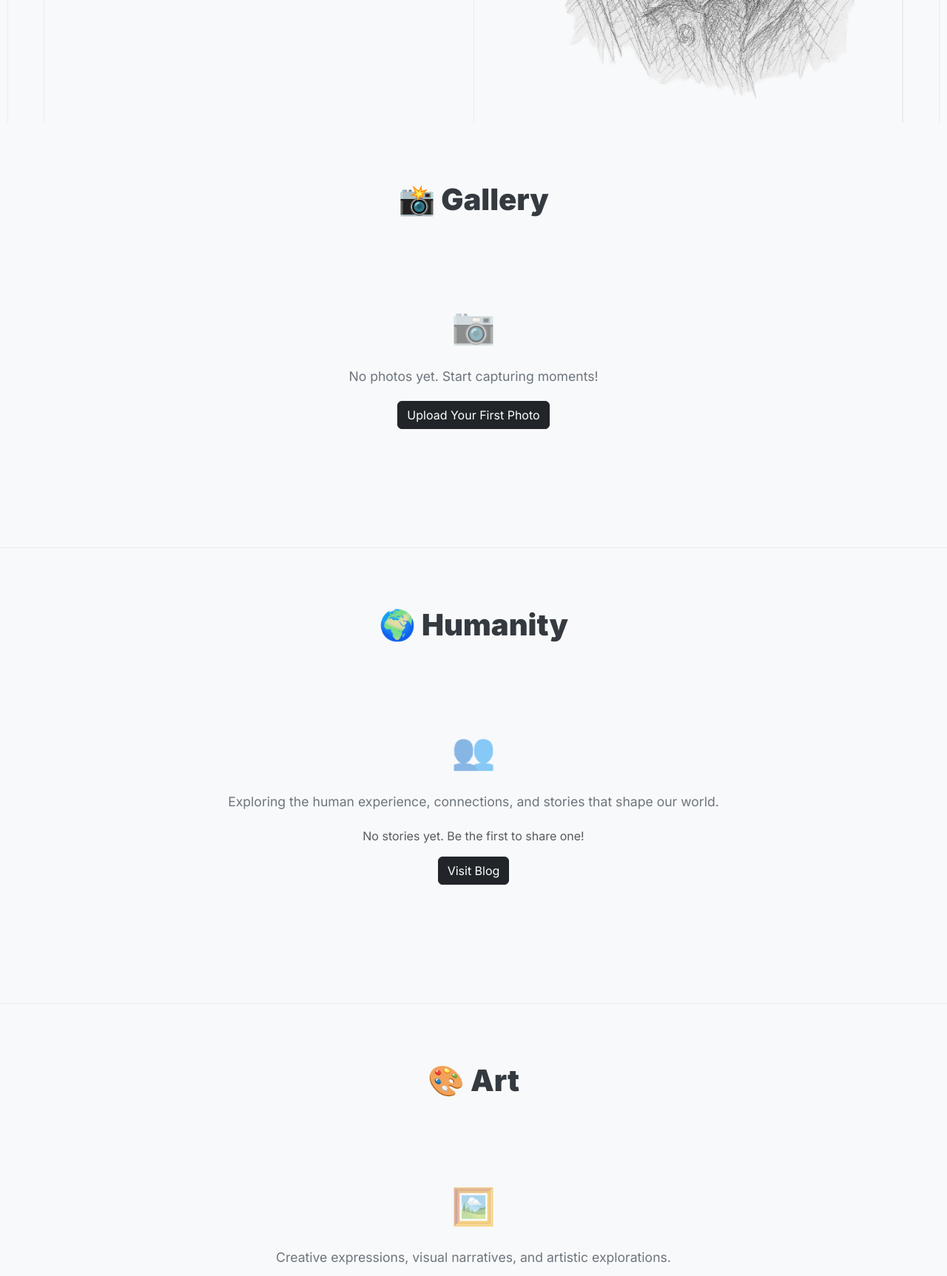
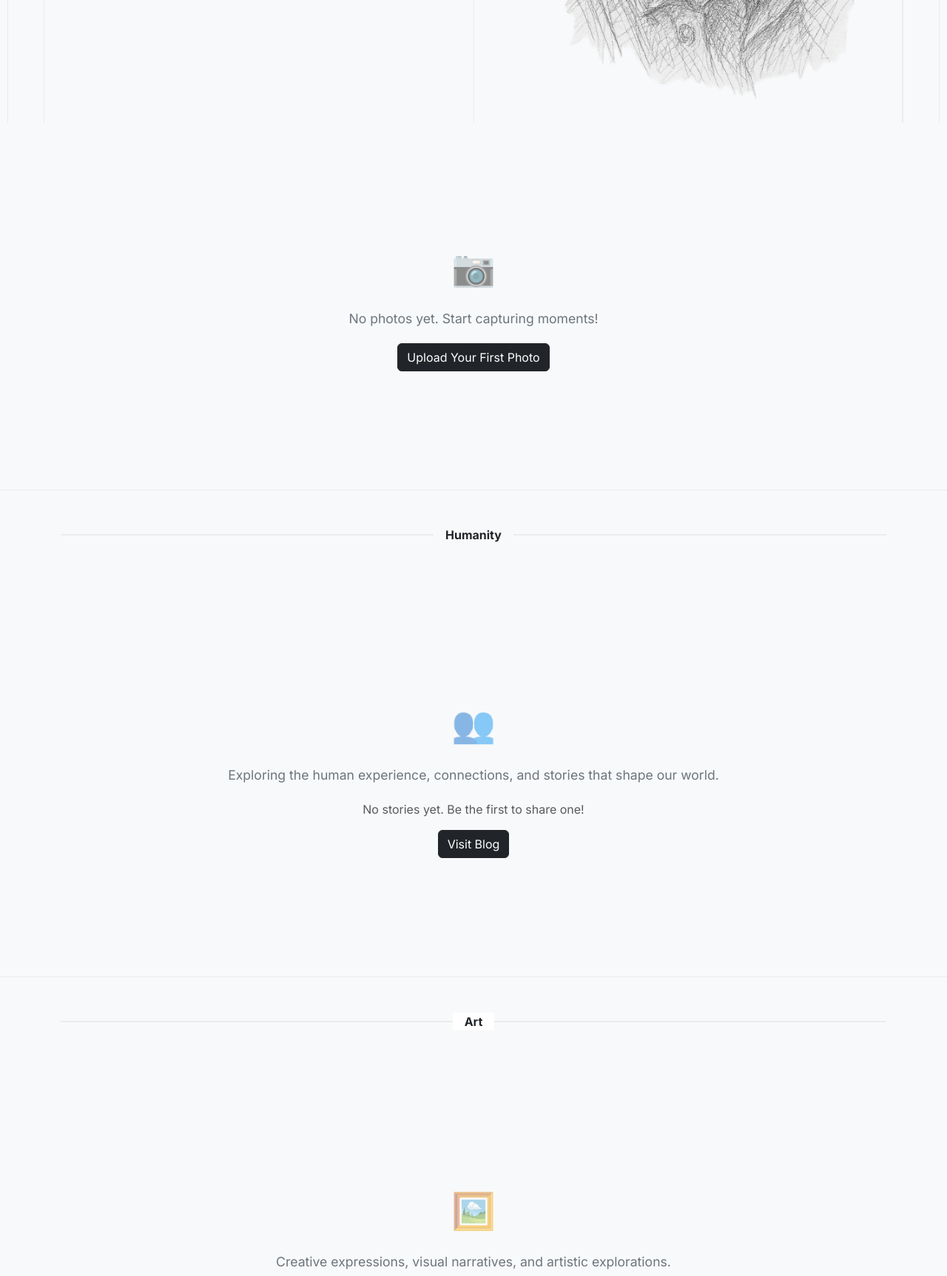
Before and after one commit to kovzhu/mySite, a Flask app: page / in a window 1280 px wide. Shown: the part 634-2359 px from the top of the page at 74% size. Run offline with Flask 3, Linux system fonts and the light colour scheme; data that the repository does not hold is empty; some libraries are stand-ins or nearby versions.

Commit message:
feat: Add database verification script and update index page section dividers.

```diff
--- a/mySite/templates/index.html
+++ b/mySite/templates/index.html
@@ -40,7 +40,6 @@
 <!-- Gallery Section -->
 <section id="gallery" class="section">
     <div class="container">
-        <h2 class="section-title">📸 Gallery</h2>
         {% if recent_photos %}
         <div class="gallery-grid">
             {% for photo in recent_photos %}
@@ -67,10 +66,21 @@
     </div>
 </section>
 
+<!-- Section Divider -->
+<div class="container my-5">
+    <div class="position-relative text-center">
+        <div class="position-absolute top-50 start-0 w-100 translate-middle-y" aria-hidden="true">
+            <div class="border-top" style="border-color: #dee2e6;"></div>
+        </div>
+        <div class="position-relative d-inline-block px-3 fw-bold text-dark" style="background-color: #f8f9fa;">
+            Humanity
+        </div>
+    </div>
+</div>
+
 <!-- Humanity Section -->
 <section id="humanity" class="section bg-light">
     <div class="container">
-        <h2 class="section-title">🌍 Humanity</h2>
         {% if recent_posts %}
         <div class="row">
             {% for post in recent_posts %}
@@ -113,34 +123,69 @@
     </div>
 </section>
 
+<!-- Section Divider -->
+<div class="container my-5">
+    <div class="position-relative text-center">
+        <div class="position-absolute top-50 start-0 w-100 translate-middle-y" aria-hidden="true">
+            <div class="border-top" style="border-color: #dee2e6;"></div>
+        </div>
+        <div class="position-relative d-inline-block px-3 fw-bold text-dark" style="background-color: #fff;">
+            Art
+        </div>
+    </div>
+</div>
+
 <!-- Art Section -->
 <section id="art" class="section">
     <div class="container">
-        <h2 class="section-title">🎨 Art</h2>
         <div class="placeholder-section">
             <div class="placeholder-icon">🖼️</div>
-            <div class="placeholder-text">Creative expressions, visual narratives, and artistic explorations.</div>
+            <div class="placeholder-text">Creative expressions, visual narratives, and artistic explorations.
+            </div>
             <p class="text-muted">Coming soon - Digital art, traditional works, and creative experiments.</p>
         </div>
     </div>
 </section>
 
+<!-- Section Divider -->
+<div class="container my-5">
+    <div class="position-relative text-center">
+        <div class="position-absolute top-50 start-0 w-100 translate-middle-y" aria-hidden="true">
+            <div class="border-top" style="border-color: #dee2e6;"></div>
+        </div>
+        <div class="position-relative d-inline-block px-3 fw-bold text-dark" style="background-color: #f8f9fa;">
+            Ideas
+        </div>
+    </div>
+</div>
+
 <!-- Ideas Section -->
 <section id="ideas" class="section bg-light">
     <div class="container">
-        <h2 class="section-title">💡 Ideas</h2>
         <div class="placeholder-section">
             <div class="placeholder-icon">🧠</div>
             <div class="placeholder-text">Thoughts, concepts, and innovations worth sharing.</div>
-            <p class="text-muted">Coming soon - Philosophical musings, technical insights, and creative concepts.</p>
+            <p class="text-muted">Coming soon - Philosophical musings, technical insights, and creative
+                concepts.</p>
         </div>
     </div>
 </section>
 
+<!-- Section Divider -->
+<div class="container my-5">
+    <div class="position-relative text-center">
+        <div class="position-absolute top-50 start-0 w-100 translate-middle-y" aria-hidden="true">
+            <div class="border-top" style="border-color: #dee2e6;"></div>
+        </div>
+        <div class="position-relative d-inline-block px-3 fw-bold text-dark" style="background-color: #fff;">
+            About Me
+        </div>
+    </div>
+</div>
+
 <!-- About Me Section -->
 <section id="about" class="section">
     <div class="container">
-        <h2 class="section-title">👤 About Me</h2>
         <div class="placeholder-section">
             <div class="placeholder-icon">🙋‍♂️</div>
             <div class="placeholder-text">The story behind the observer, explorer, and discoverer.</div>
```
Also changed, not shown: verify_db.py (added, +23 -0 lines).
